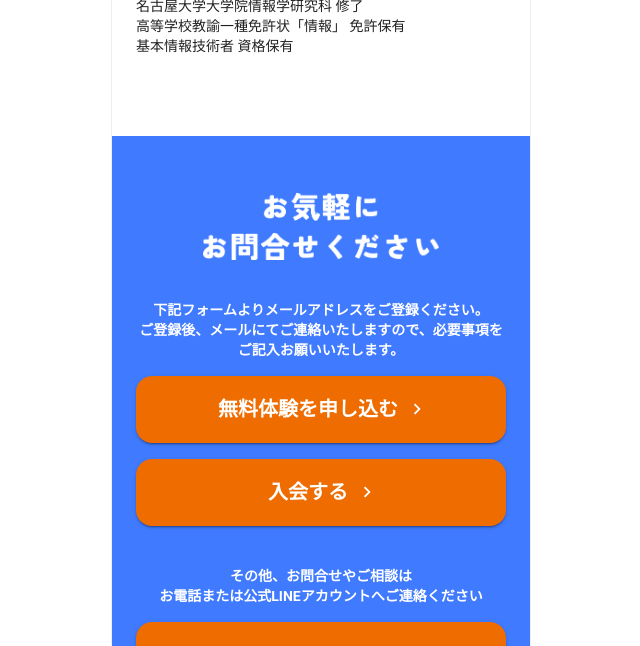
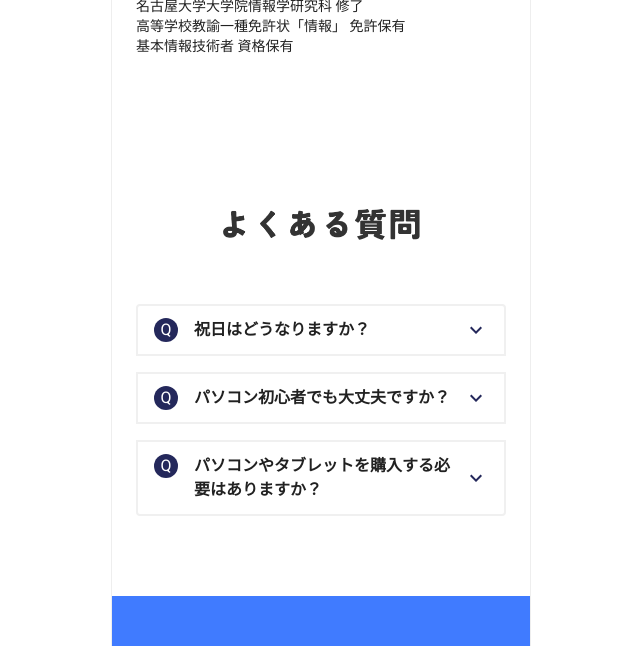
Before and after one commit to yutaroud/rect, a Next.js app: page /school in a window 1280 px wide. Shown: the part 3180-3826 px from the top of the page, without its empty margins (319-959 px from the left). Built offline with nearby package versions, Linux system fonts and the light colour scheme.

Commit message:
[#117]feat:よくある質問コンテンツ作成

```diff
--- /dev/null
+++ b/src/app/school/Faq.tsx
@@ -0,0 +1,56 @@
+import Box from "@mui/material/Box";
+import Typography from "@mui/material/Typography";
+import headingTeacherImg from "../../../public/image/school/heading_faq.png";
+import Accordion from '@mui/material/Accordion';
+import AccordionSummary from '@mui/material/AccordionSummary';
+import AccordionDetails from '@mui/material/AccordionDetails';
+import ExpandMoreIcon from '@mui/icons-material/ExpandMore';
+
+const accordionData = [
+  {
+    id: 'panel1',
+    question: '祝日はどうなりますか？',
+    answer: '祝日の場合も授業を行います。都合が合わない場合は2週間後までの間で振替授業を行うことが可能です。',
+  },
+  {
+    id: 'panel2',
+    question: 'パソコン初心者でも大丈夫ですか？',
+    answer: 'もちろん大丈夫です。講師が丁寧にフォローいたしますので、ご安心ください。学習に不安がないか確かめる上でも、ぜひ一度無料体験にご参加ください。',
+  },
+  {
+    id: 'panel3',
+    question: 'パソコンやタブレットを購入する必要はありますか？',
+    answer: '教室にあるものを利用しますので、機材の購入は不要です。',
+  },
+];
+
+
+const Faq = () => {
+  return (
+    <Box pt={6} pb={10} mx={3}>
+      <Typography variant="h2">
+        <img src={headingTeacherImg.src} alt="よくある質問" width="197" />
+      </Typography>
+      <Box mt={6}>
+        {accordionData.map((item) => (
+          <Accordion key={item.id} sx={{ border: "solid 2px #F0F0F0", boxShadow: "none", marginTop: 2,'&:before': {content: "none"}}}>
+            <AccordionSummary
+              expandIcon={<ExpandMoreIcon sx={{color: "#24285B"}} />}
+              aria-controls={`${item.id}-content`}
+              id={`${item.id}-header`}
+              sx={{ fontWeight: "bold", textAlign: "left" }}
+            >
+              <Typography sx={{ backgroundColor: "#24285B", color: "#fff", borderRadius: "50%", width: "24px", height: "24px", minWidth: "24px", minHeight: "24px", display: "flex", alignItems: "center", justifyContent: "center"}} mr={2}>Q</Typography>
+              {item.question}
+            </AccordionSummary>
+            <AccordionDetails sx={{ textAlign: "left" }}>
+              {item.answer}
+            </AccordionDetails>
+          </Accordion>
+        ))}
+      </Box>
+    </Box>
+  );
+};
+
+export default Faq;
--- a/src/app/school/page.tsx
+++ b/src/app/school/page.tsx
@@ -4,6 +4,7 @@ import Box from "@mui/material/Box";
 import KeyVisual from "./KeyVisual";
 import Curriculum from "./Curriculum";
 import Teacher from "./Teacher";
+import Faq from "./Faq";
 import Contact from "./Contact";
 
 export const metadata = {
@@ -33,6 +34,7 @@ const School = () => {
         <KeyVisual />
         <Curriculum />
         <Teacher />
+        <Faq />
         <Contact />
       </Box>
     </main>
```
Also changed, not shown: public/image/school/heading_faq.png (added).
